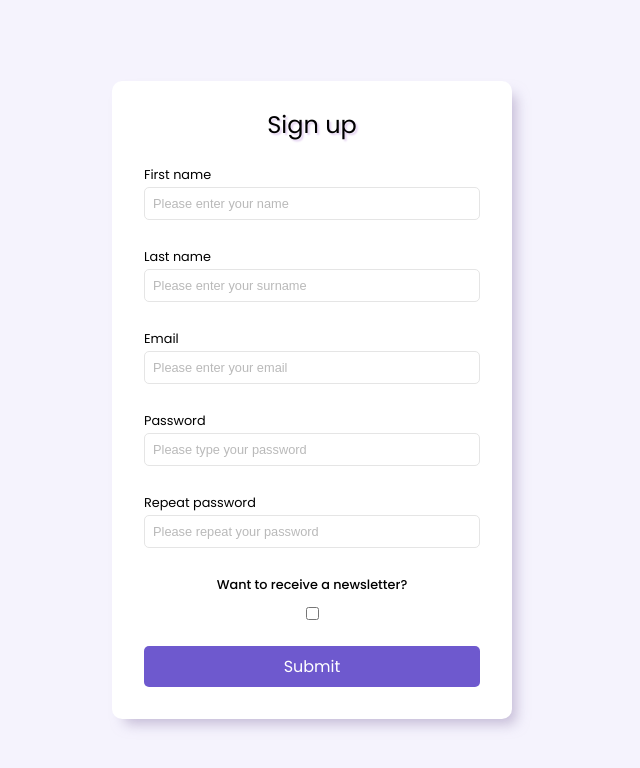
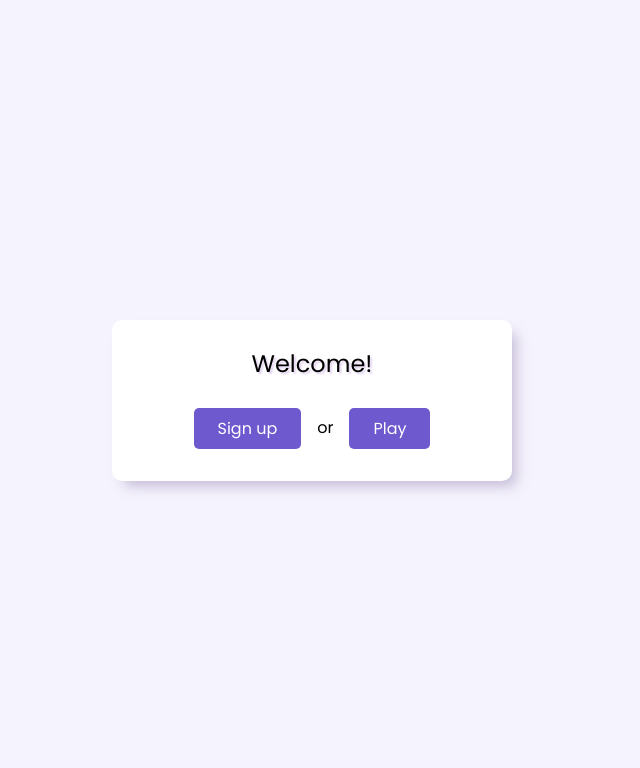
Before and after one commit to axseinga/typescript-task, a React (Create React App) app in the folder client/: page / in a window 1280 px wide. Shown: the top 768 px of the page, without its empty margins (328-968 px from the left). Built offline with nearby package versions, Linux system fonts and the light colour scheme.

Commit message:
add welcome page

```diff
--- a/client/src/App.tsx
+++ b/client/src/App.tsx
@@ -4,13 +4,15 @@ import { ThemeProvider } from 'styled-components';
 import { theme } from './styles/theme';
 import { StyledApp } from './styles/App.styled';
 import { SignUpPage } from './pages/SignupPage/SignupPage';
+import { WelcomePage } from './pages/WelcomePage/WelcomePage';
 
 const App: React.FC = () => {
   return (
     <ThemeProvider theme={theme}>
       <GlobalStyle />
       <StyledApp>
-        <SignUpPage />
+        <WelcomePage />
+        {/* <SignUpPage /> */}
       </StyledApp>
     </ThemeProvider>
   );
--- /dev/null
+++ b/client/src/pages/WelcomePage/WelcomePage.tsx
@@ -0,0 +1,22 @@
+import React from 'react';
+import { StyledWelcomePage, StyledWelcomeModal } from './styled/WelcomePage.styled';
+import { Button } from '../../components/Button';
+
+export const WelcomePage = () => {
+  return (
+    <StyledWelcomePage>
+      <StyledWelcomeModal>
+        <h1>Welcome!</h1>
+        <div>
+          <Button type='button' primary>
+            Sign up
+          </Button>
+          <p>or</p>
+          <Button type='button' primary>
+            Play
+          </Button>
+        </div>
+      </StyledWelcomeModal>
+    </StyledWelcomePage>
+  );
+};
--- /dev/null
+++ b/client/src/pages/WelcomePage/styled/WelcomePage.styled.ts
@@ -0,0 +1,37 @@
+import styled from 'styled-components';
+
+export const StyledWelcomePage = styled.section`
+  background-color: ${({ theme }) => theme.color.bg};
+  height: 100vh;
+  font-family: ${({ theme }) => theme.font.fontPoppins};
+  display: flex;
+  justify-content: center;
+  align-items: center;
+`;
+
+export const StyledWelcomeModal = styled.div`
+  background-color: white;
+  padding: 2rem;
+  border-radius: 10px;
+  display: flex;
+  flex-direction: column;
+  align-items: center;
+  min-width: 400px;
+  box-shadow: ${({ theme }) => theme.shadow.box};
+  gap: 2rem;
+
+  & h1 {
+    font-size: 1.5rem;
+    text-align: center;
+    text-shadow: ${({ theme }) => theme.shadow.text};
+  }
+
+  & div {
+    display: flex;
+    gap: 1rem;
+
+    & p {
+      align-self: center;
+    }
+  }
+`;
```
